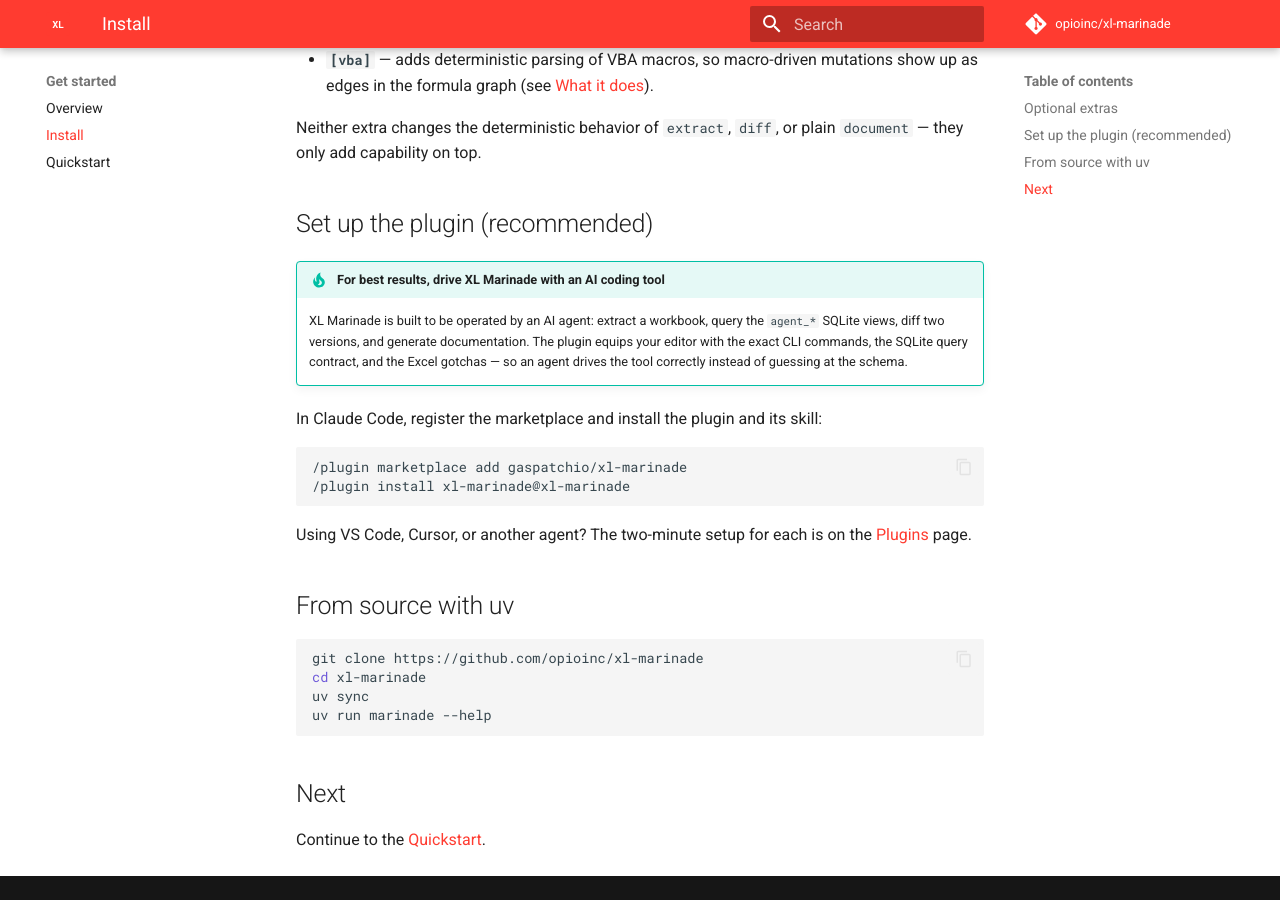
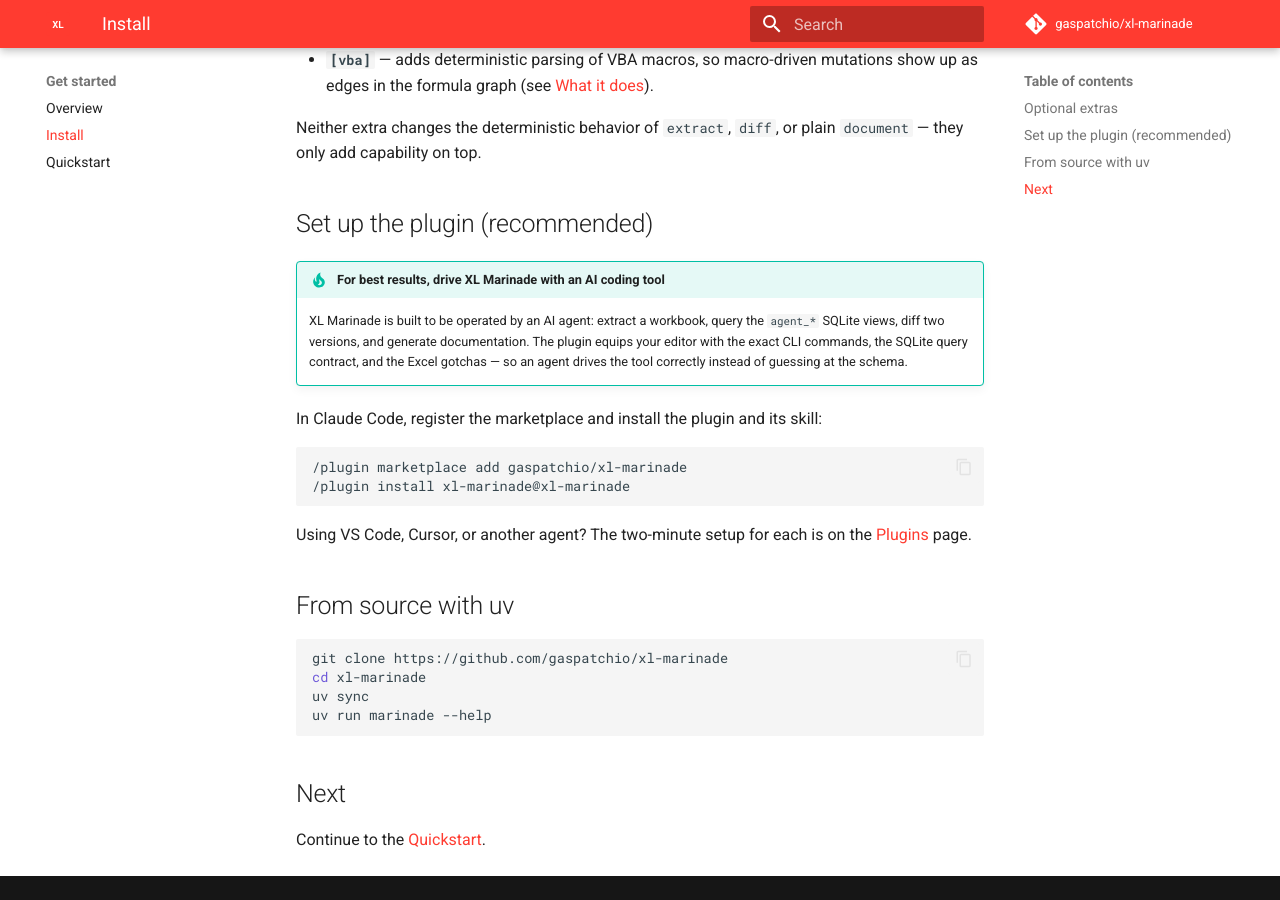
Before and after one commit to gaspatchio/xl-marinade, an MkDocs documentation site: the page built from docs/install.md, in a window 1280 px wide and 900 px high, scrolled down 1098 px. Built offline with MkDocs 1.6.1 and Material for MkDocs 9.7.7, drawn with Linux system fonts in a browser that asks for light colours; comment, search, counter and statistics services are not loaded.

Commit message:
docs: keep repo links on the public gaspatchio home

````diff
--- a/docs/install.md
+++ b/docs/install.md
@@ -95,7 +95,7 @@
 ## From source with uv
 
 ```bash
-git clone https://github.com/opioinc/xl-marinade
+git clone https://github.com/gaspatchio/xl-marinade
 cd xl-marinade
 uv sync
 uv run marinade --help
--- a/mkdocs.yml
+++ b/mkdocs.yml
@@ -1,8 +1,8 @@
 site_name: XL Marinade
 site_url: https://marinade.gaspatchio.dev/
 site_description: Deterministic Excel formula-graph extraction to SQLite.
-repo_name: opioinc/xl-marinade
-repo_url: https://github.com/opioinc/xl-marinade
+repo_name: gaspatchio/xl-marinade
+repo_url: https://github.com/gaspatchio/xl-marinade
 strict: true
 dev_addr: 127.0.0.1:8011
 
````
Also changed, not shown: docs/examples/index.md (+2 -2 lines), docs/reference/schema.md (+1 -1 lines).
